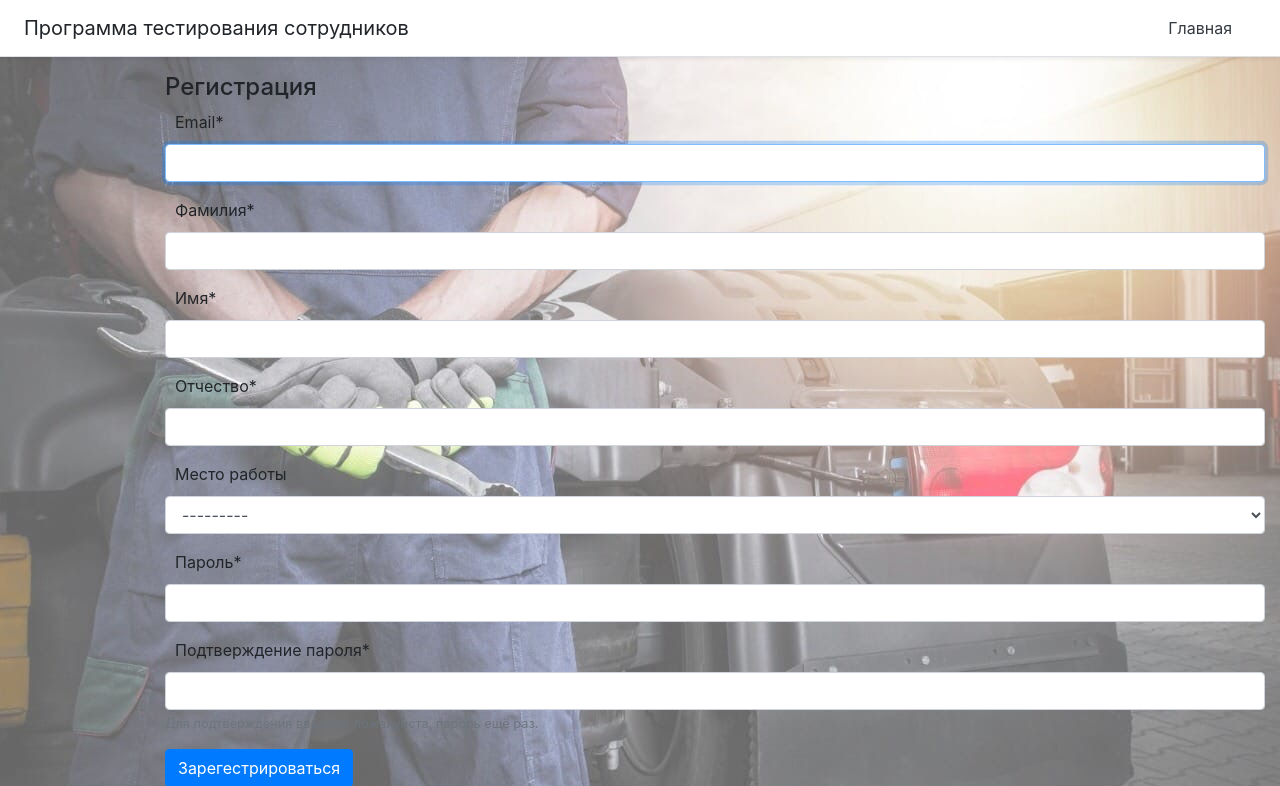
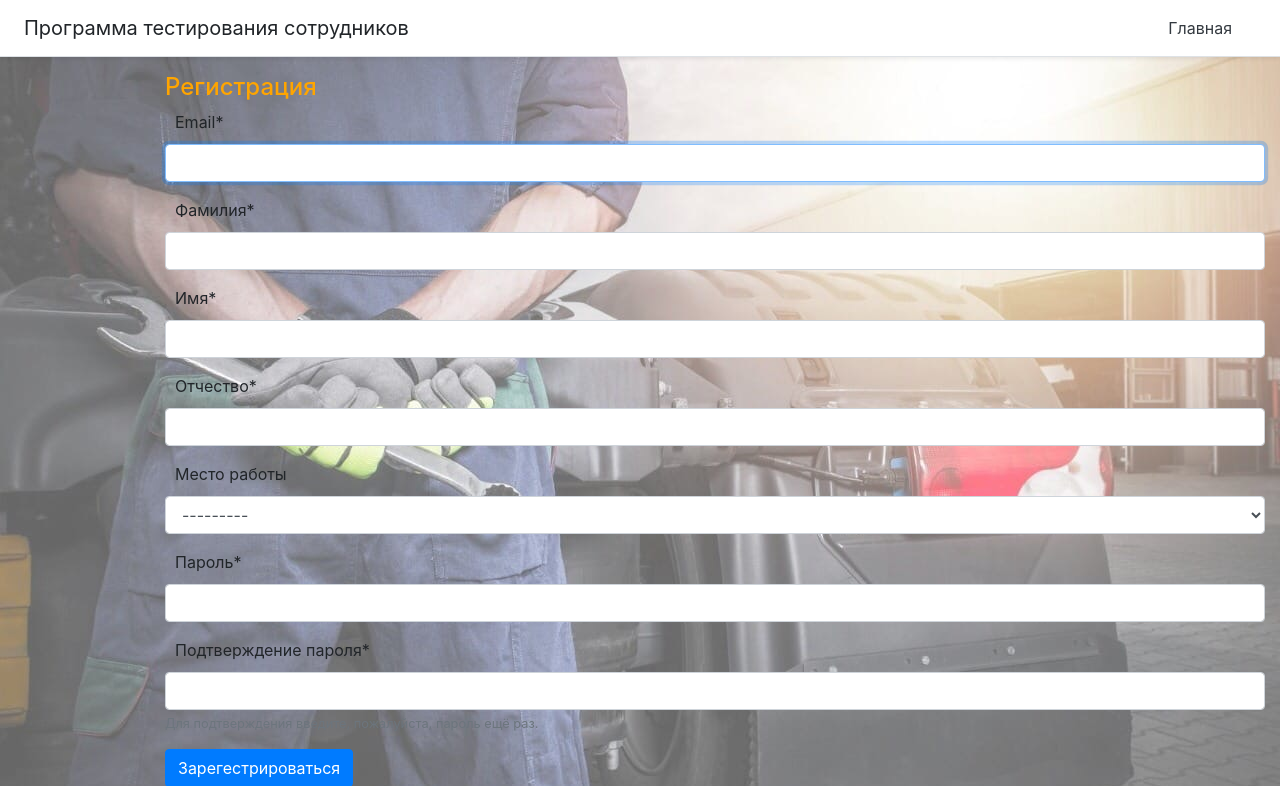
Before and after one commit to chd000/testing, a Django app: page /registration in a window 1280 px wide. Shown: the top 786 px of the page. Run offline with Django 3.2, Linux system fonts and the light colour scheme; some libraries are stand-ins or nearby versions.

```diff
--- a/testapp/templates/registration/registration.html
+++ b/testapp/templates/registration/registration.html
@@ -6,11 +6,11 @@
 {% endblock %}
 
 {% block content %}
-<h4>Регистрация</h4>
+<h4 style="color: orange">Регистрация</h4>
 <form method="post" action="{% url 'registration' %}">
     {% csrf_token %}
 
     {{form|crispy}}
     <input name="registration" type="submit" value="Зарегестрироваться" class="btn btn-primary"/>
 </form>
-{% endblock %}>
+{% endblock %}
```
